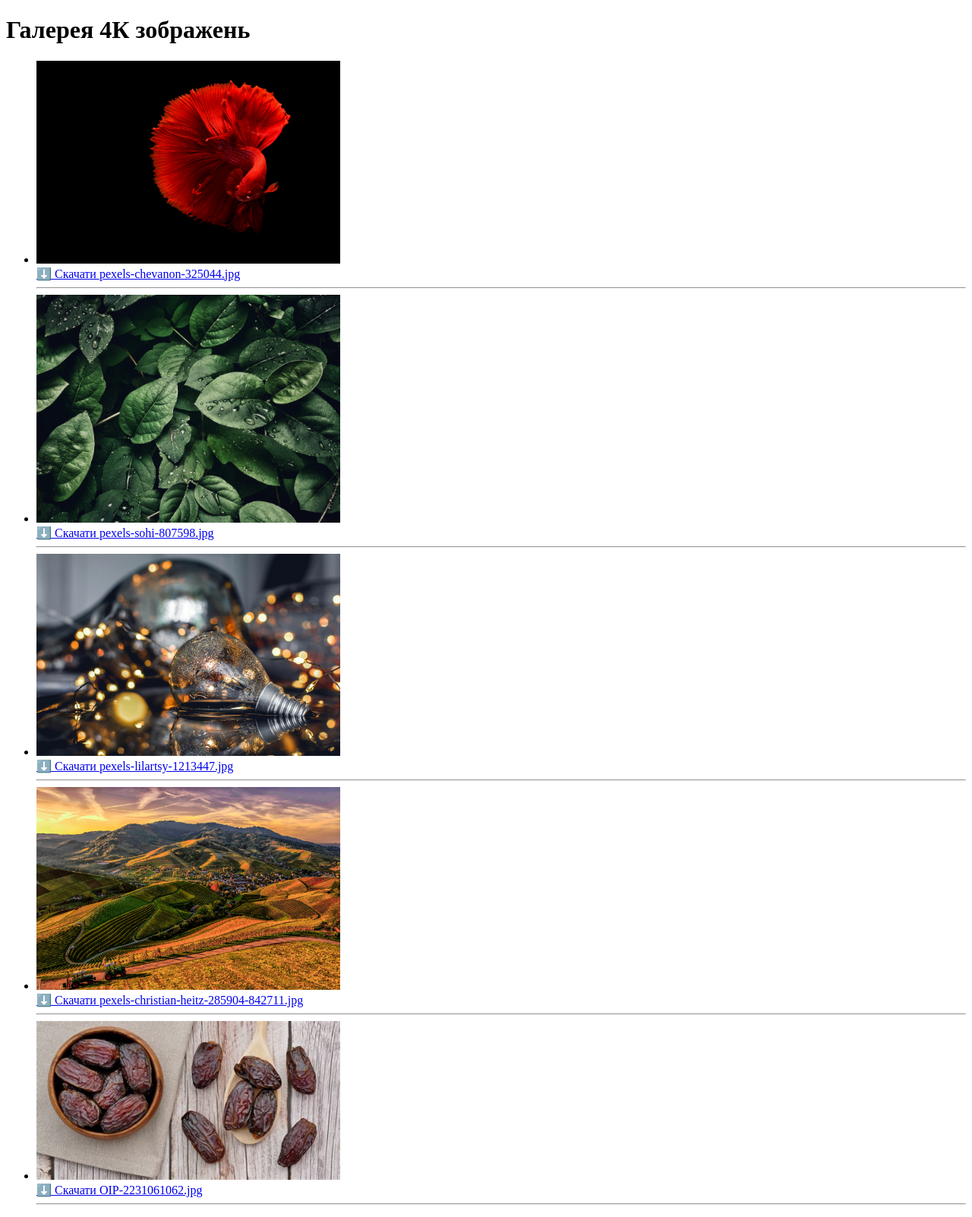
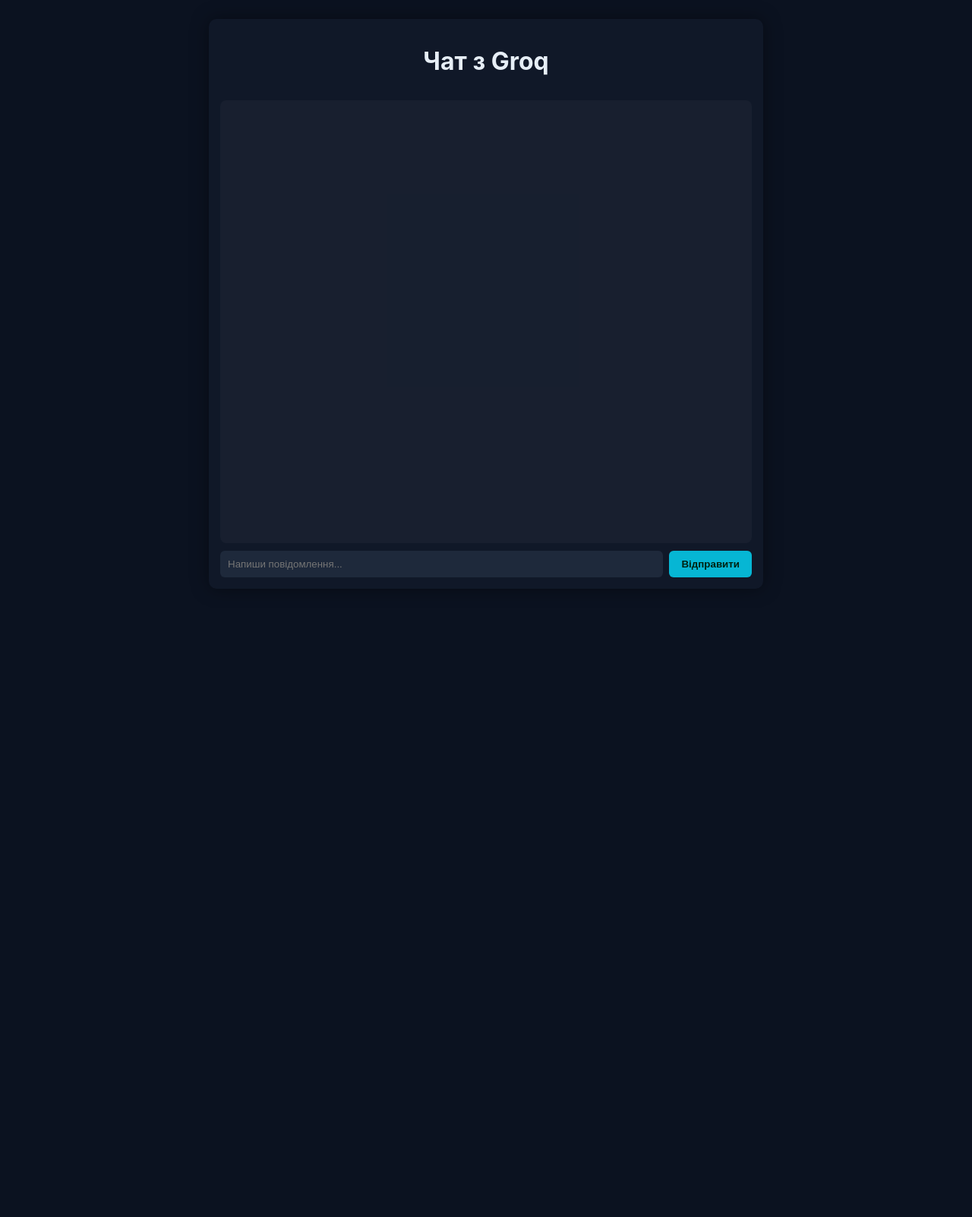
Before and after one commit to sayarik299-hue/pythonproject2, a Flask app: page / in a window 1280 px wide. Shown: the whole page at 76% size. After the commit the page ends 760 px from the top, so only its background shows below. Run offline with Flask 3, Linux system fonts and the light colour scheme.

Commit message:
Обновив код для Groq API

```diff
--- a/app.py
+++ b/app.py
@@ -1,25 +1,40 @@
-from flask import Flask, render_template, send_from_directory
-import os
+from flask import Flask, render_template, request, jsonify
+import requests, os
 
-app = Flask(__name__)
+app = Flask(__name__, static_folder='static', template_folder='templates')
 
-IMAGE_FOLDER = os.path.join('static', 'images')
+GROQ_API_KEY = os.getenv("GROQ_API_KEY")
+MODEL = "llama-3.1-70b-versatile"
 
 @app.route('/')
 def index():
-    # Отримуємо список файлів у папці images
-    images = os.listdir(IMAGE_FOLDER)
-    return render_template('index.html', images=images)
+    return render_template('index.html')
 
-# Маршрут для відображення зображень
-@app.route('/images/<path:filename>')
-def images(filename):
-    return send_from_directory(IMAGE_FOLDER, filename)
+@app.route('/api/chat', methods=['POST'])
+def chat():
+    data = request.get_json() or {}
+    user_message = data.get("message", "").strip()
+    if not user_message:
+        return jsonify({"error": "Порожнє повідомлення"}), 400
 
-# Маршрут для скачування зображень
-@app.route('/download/<path:filename>')
-def download_image(filename):
-    return send_from_directory(IMAGE_FOLDER, filename, as_attachment=True)
+    headers = {
+        "Authorization": f"Bearer {GROQ_API_KEY}",
+        "Content-Type": "application/json"
+    }
+    payload = {
+        "model": MODEL,
+        "messages": [
+            {"role": "system", "content": "Ти — розумний, короткий і доброзичливий асистент. Відповідай українською."},
+            {"role": "user", "content": user_message}
+        ]
+    }
 
-if __name__ == '__main__':
-    app.run(debug=True)
+    try:
+        r = requests.post("https://api.groq.com/openai/v1/chat/completions", headers=headers, json=payload)
+        answer = r.json()['choices'][0]['message']['content']
+        return jsonify({'answer': answer})
+    except Exception as e:
+        return jsonify({'error': str(e)}), 500
+
+if __name__ == "__main__":
+    app.run(host="0.0.0.0", port=int(os.getenv("PORT", 5000)))
--- /dev/null
+++ b/static/chat.css
@@ -0,0 +1,10 @@
+body{margin:0;background:#0b1220;color:#e6eef6;font-family:Inter,system-ui,sans-serif;display:flex;justify-content:center;align-items:center;height:100vh}
+.container{width:95%;max-width:700px;display:flex;flex-direction:column;height:90vh;background:#101828;border-radius:10px;padding:15px;box-shadow:0 0 25px rgba(0,0,0,.4)}
+header{margin-bottom:10px;text-align:center}
+main{flex:1;overflow-y:auto;padding:10px;background:rgba(255,255,255,0.03);border-radius:8px}
+.msg{padding:10px 12px;margin:6px 0;border-radius:8px;max-width:80%;white-space:pre-wrap}
+.msg.user{background:#06b6d4;color:#021;margin-left:auto}
+.msg.bot{background:#1e293b;color:#e6eef6;margin-right:auto}
+form{display:flex;gap:8px;margin-top:10px}
+input{flex:1;padding:10px;border-radius:6px;border:none;outline:none;background:#1e293b;color:#fff}
+button{background:#06b6d4;border:none;color:#021;padding:10px 16px;border-radius:6px;cursor:pointer;font-weight:bold}
--- a/templates/index.html
+++ b/templates/index.html
@@ -1,30 +1,55 @@
-<!DOCTYPE html>
+<!doctype html>
 <html lang="uk">
 <head>
-    <meta charset="UTF-8">
-    <title>Скачування 4К зображень</title>
+  <meta charset="utf-8">
+  <meta name="viewport" content="width=device-width,initial-scale=1">
+  <title>Мій чат з Groq</title>
+  <link rel="stylesheet" href="/static/chat.css">
 </head>
 <body>
-    <h1>Галерея 4К зображень</h1>
+  <div class="container">
+    <header><h1>Чат з Groq</h1></header>
+    <main id="chat"></main>
+    <form id="form">
+      <input id="input" placeholder="Напиши повідомлення..." autocomplete="off" autofocus>
+      <button type="submit">Відправити</button>
+    </form>
+  </div>
 
-    <!-- Головна галерея -->
-    {% if images %}
-        <ul>
-            {% for img in images %}
-                {% if img not in ['зображення_viber_2025-10-23_21-32-13-533.jpg', 'зображення_viber_2025-10-23_21-34-26-430.jpg'] %}
-                    <li>
-                        <img src="{{ url_for('static', filename='images/' + img) }}" width="400" alt="{{ img }}"><br>
-                        <a href="{{ url_for('download_image', filename=img) }}" download>⬇️ Скачати {{ img }}</a>
-                    </li>
-                    <hr>
-                {% endif %}
-            {% endfor %}
-        </ul>
-    {% else %}
-        <p>Немає зображень для показу.</p>
-    {% endif %}
+  <script>
+    const form = document.getElementById("form");
+    const input = document.getElementById("input");
+    const chat = document.getElementById("chat");
 
+    function addMsg(role, text) {
+      const div = document.createElement("div");
+      div.className = "msg " + role;
+      div.textContent = text;
+      chat.appendChild(div);
+      chat.scrollTop = chat.scrollHeight;
+    }
 
+    form.addEventListener("submit", async (e) => {
+      e.preventDefault();
+      const msg = input.value.trim();
+      if (!msg) return;
+      addMsg("user", msg);
+      input.value = "";
+      addMsg("bot", "Думаю...");
 
+      try {
+        const res = await fetch("/api/chat", {
+          method: "POST",
+          headers: {"Content-Type": "application/json"},
+          body: JSON.stringify({message: msg})
+        });
+        const data = await res.json();
+        const lastBot = document.querySelectorAll(".msg.bot");
+        lastBot[lastBot.length - 1].textContent = data.answer || data.error;
+      } catch (err) {
+        alert("Помилка: " + err.message);
+      }
+    });
+  </script>
 </body>
 </html>
```
Also changed, not shown: static/images/OIP-2231061062.jpg (deleted), static/images/pexels-chevanon-325044.jpg (deleted), static/images/pexels-christian-heitz-285904-842711.jpg (deleted), static/images/pexels-lilartsy-1213447.jpg (deleted), static/images/pexels-sohi-807598.jpg (deleted), static/images/зображення_viber_2025-10-23_21-32-13-533.jpg (deleted), static/images/зображення_viber_2025-10-23_21-34-26-430.jpg (deleted).
